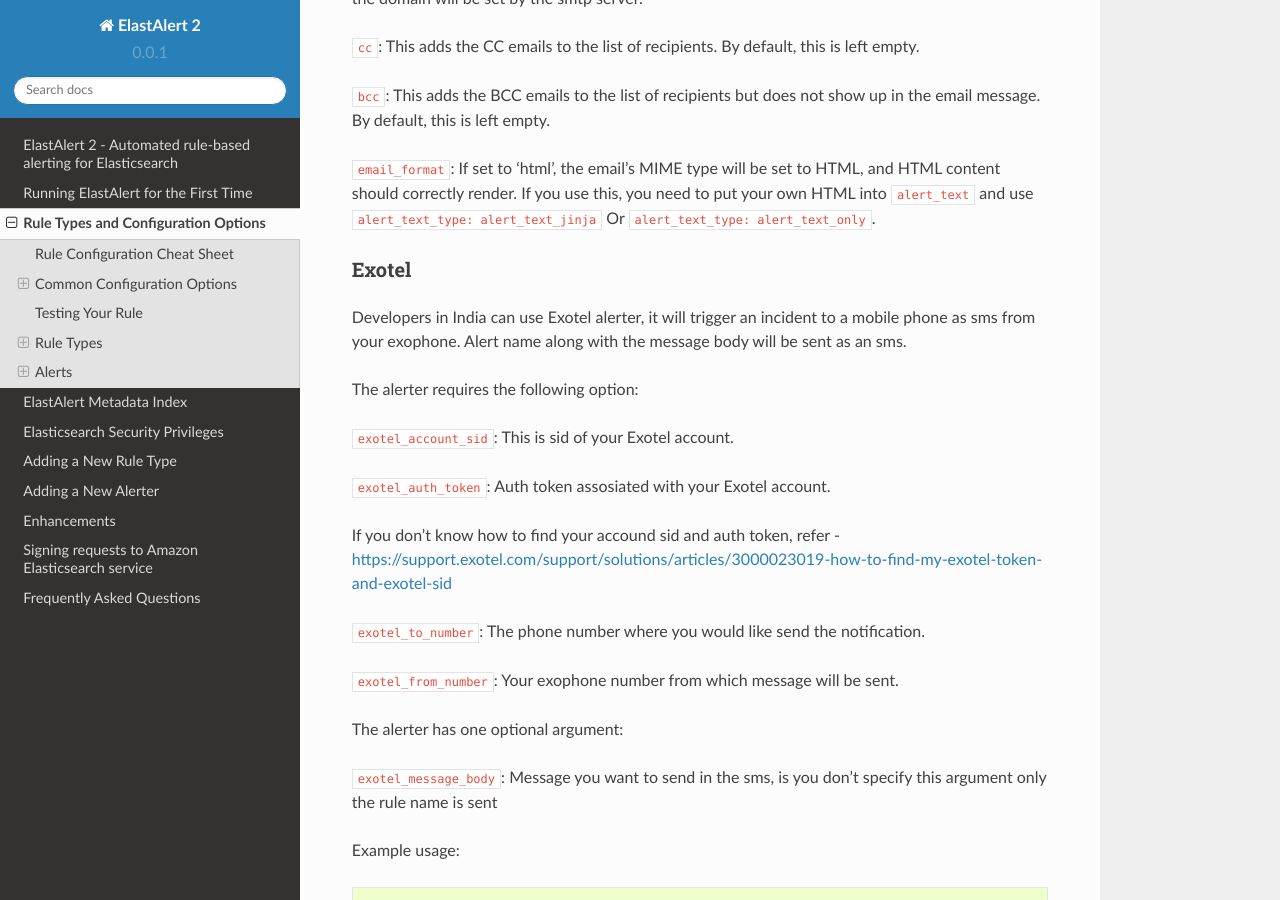
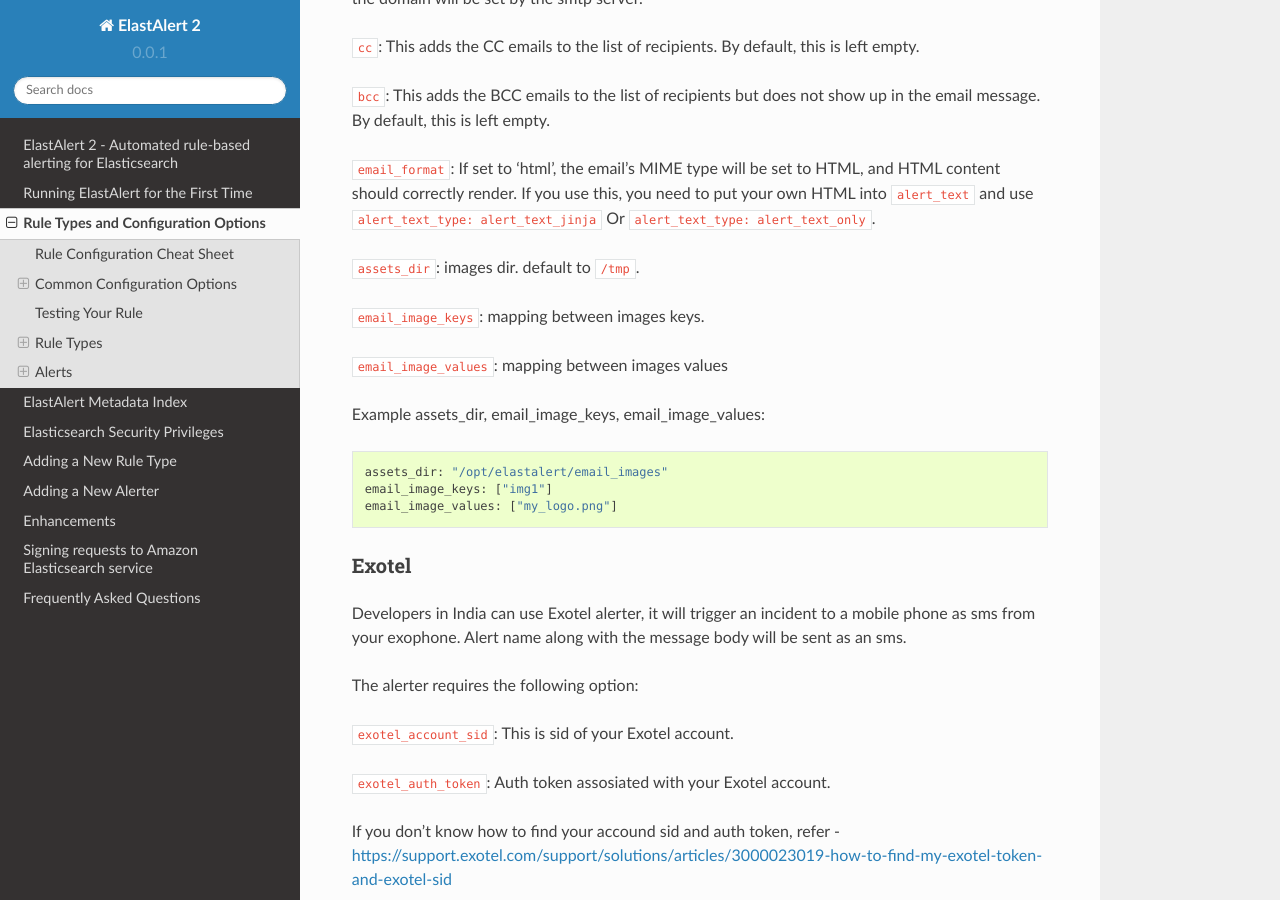
Before and after one commit to Yelp/elastalert, a Sphinx documentation site: the page built from docs/source/ruletypes.rst, in a window 1280 px wide and 900 px high, scrolled down 45086 px. Built offline with Sphinx 7.4.7 and the Read the Docs theme 2.0.0, drawn with Linux system fonts in a browser that asks for light colours; pages that are not in the unit, such as notebooks, are missing from menus.

Commit message:
Update schema.yaml and ruletypes.rst
schema.yaml

add
  ・assets_dir: {type: string}
  ・email_image_keys: {type: array, items: {type: string}}
  ・email_image_values: {type: array, items: {type: string}}
modify
 ・ms_teams_webhook_url: {type: string}
   → ms_teams_webhook_url: *arrayOfString
 ・http_post_url: {type: string}}
   → http_post_url: *arrayOfString
 ・googlechat_webhook_url: {type: string}
   → googlechat_webhook_url: *arrayOfString

ruletypes.rst
  Email
    assets_dir
    email_image_keys
    email_image_values

```diff
--- a/docs/source/ruletypes.rst
+++ b/docs/source/ruletypes.rst
@@ -1910,6 +1910,18 @@
 ``email_format``: If set to 'html', the email's MIME type will be set to HTML, and HTML content should correctly render. If you use this,
 you need to put your own HTML into ``alert_text`` and use ``alert_text_type: alert_text_jinja`` Or ``alert_text_type: alert_text_only``.
 
+``assets_dir``: images dir. default to ``/tmp``.
+
+``email_image_keys``: mapping between images keys.
+
+``email_image_values``: mapping between images values
+
+Example assets_dir, email_image_keys, email_image_values::
+
+	assets_dir: "/opt/elastalert/email_images"
+	email_image_keys: ["img1"]
+	email_image_values: ["my_logo.png"]
+
 Exotel
 ~~~~~~
 
```
Also changed, not shown: 1 other file.
